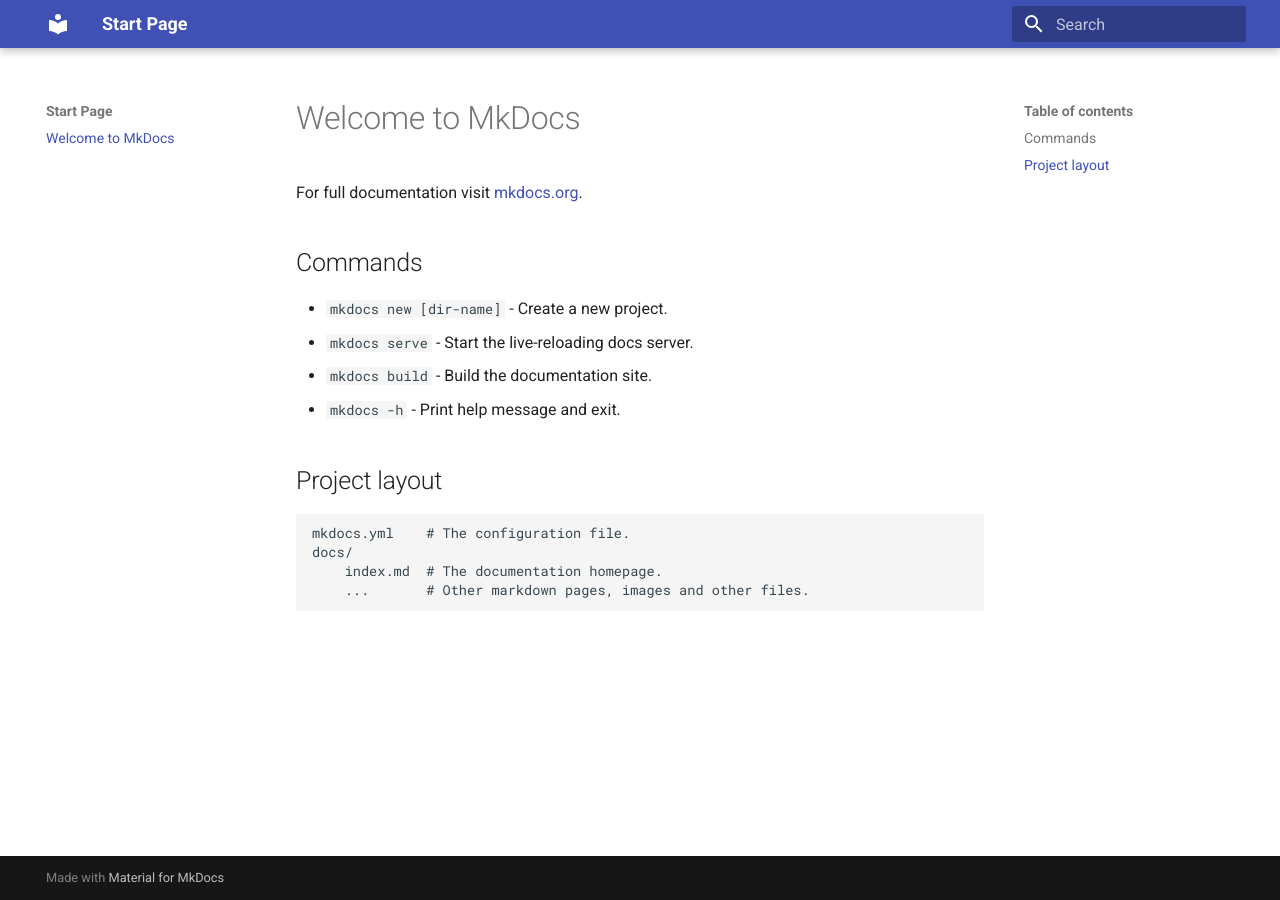
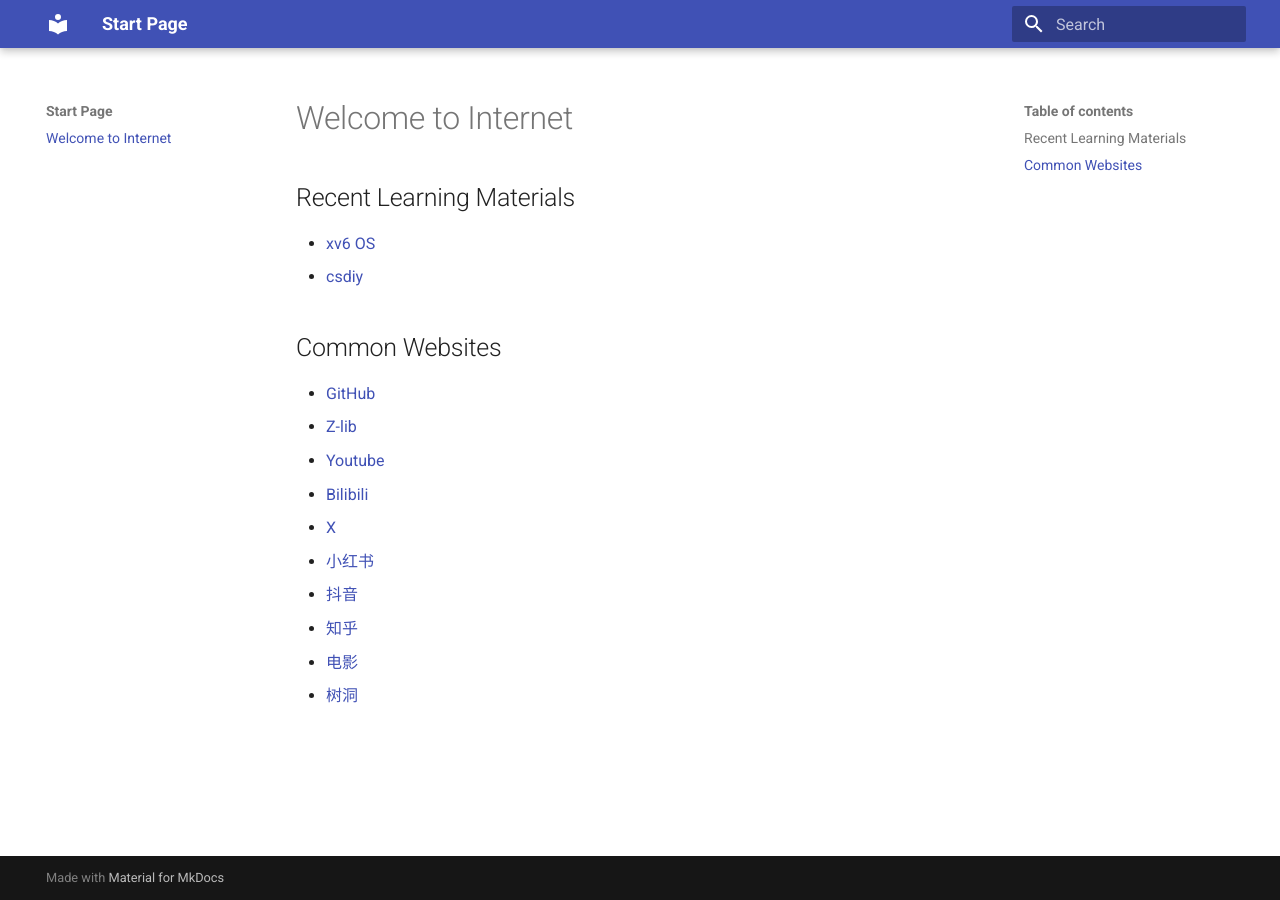
Before and after one commit to RainstormOK/start-page, an MkDocs documentation site: the page built from docs/index.md, in a window 1280 px wide. Built offline with MkDocs 1.6.1 and Material for MkDocs 9.7.7, drawn with Linux system fonts in a browser that asks for light colours.

Commit message:
modify index.md

```diff
--- a/docs/index.md
+++ b/docs/index.md
@@ -1,17 +1,19 @@
-# Welcome to MkDocs
+# Welcome to Internet
 
-For full documentation visit [mkdocs.org](https://www.mkdocs.org).
+## Recent Learning Materials
 
-## Commands
+- [xv6 OS](https://pdos.csail.mit.edu/6.828/2021/schedule.html)
+- [csdiy](https://csdiy.wiki/)
 
-* `mkdocs new [dir-name]` - Create a new project.
-* `mkdocs serve` - Start the live-reloading docs server.
-* `mkdocs build` - Build the documentation site.
-* `mkdocs -h` - Print help message and exit.
+## Common Websites
 
-## Project layout
-
-    mkdocs.yml    # The configuration file.
-    docs/
-        index.md  # The documentation homepage.
-        ...       # Other markdown pages, images and other files.
+- [GitHub](https://github.com/explore)
+- [Z-lib](https://singlelogin.re/)
+- [Youtube](https://www.youtube.com/feed/history)
+- [Bilibili](https://www.bilibili.com/account/history?spm_id_from=333.1007.0.0#)
+- [X](https://x.com/)
+- [小红书](https://www.xiaohongshu.com/user/profile/601ea3920000000001001c00)
+- [抖音](https://www.douyin.com/user/self?showTab=record)
+- [知乎](https://www.zhihu.com/people/rainstorm-/zvideos)
+- [电影](https://www.7bt0.com/mv/3001114.html)
+- [树洞](https://nihaoshudong.com/)
```
